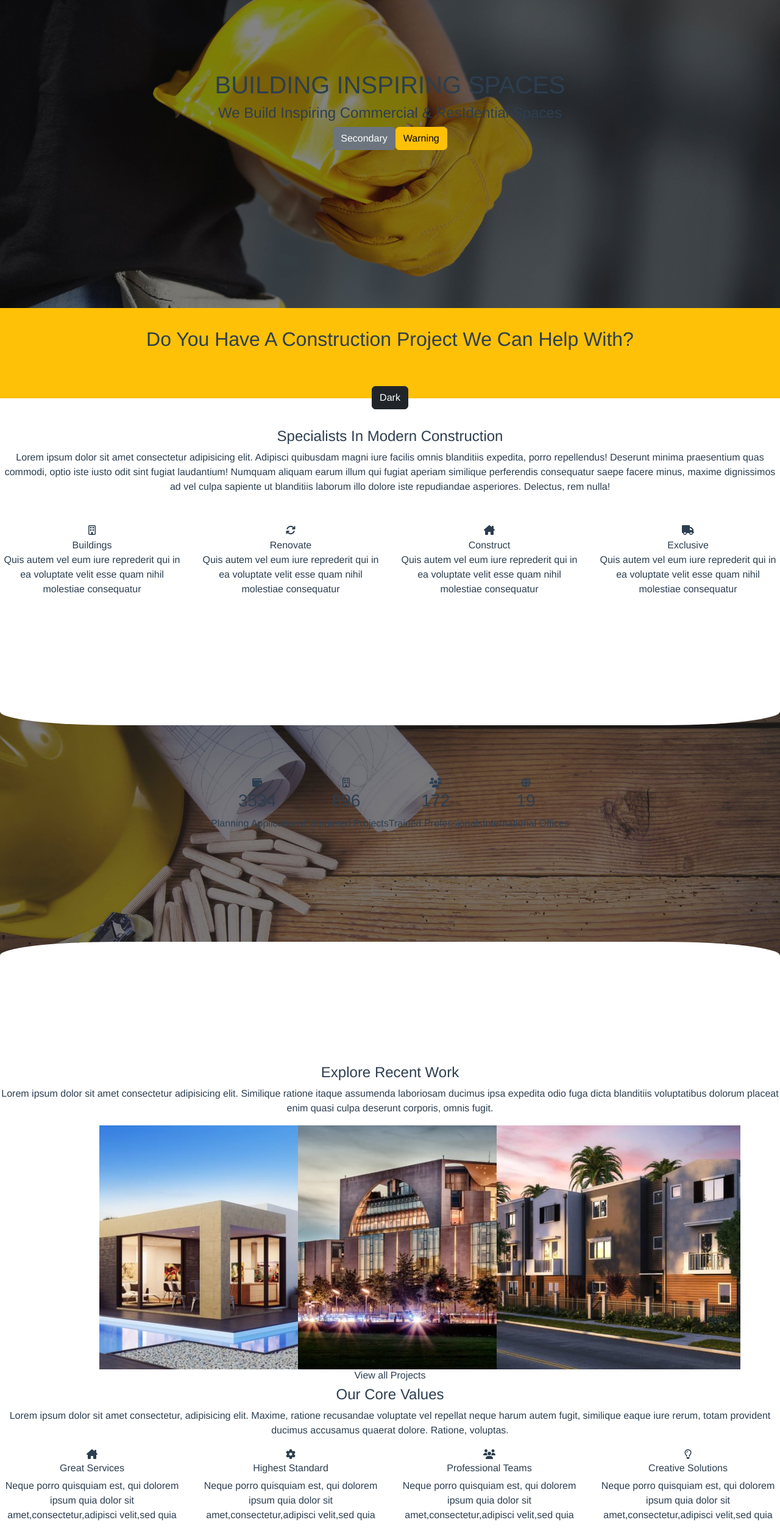
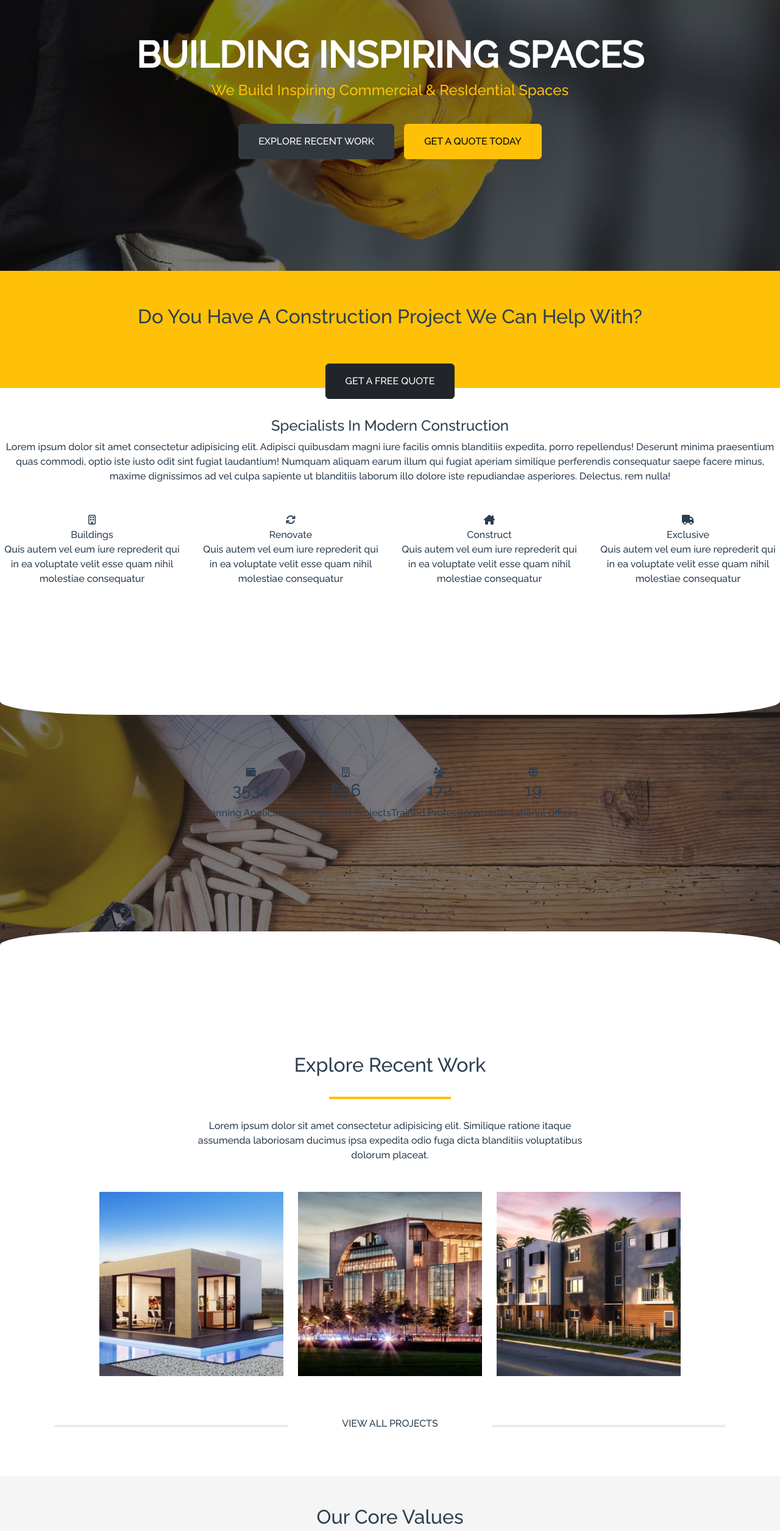
Before and after one commit to EnricoPiombini/proj-html-vuejs, a Vue app: page / in a window 1280 px wide. Shown: the part 234-2744 px from the top of the page at 61% size. Built offline with nearby package versions, Linux system fonts and the light colour scheme.

Commit message:
classi cambiate dinamicamente

```diff
--- a/src/App.vue
+++ b/src/App.vue
@@ -27,15 +27,16 @@ export default {
 </script>
 
 <style lang="scss">
-@import "assets/main.scss";
+@import "./assets/main.scss";
+
 
 
 #app {
-  font-family: Avenir, Helvetica, Arial, sans-serif;
+  font-family: 'Raleway', sans-serif;
   -webkit-font-smoothing: antialiased;
   -moz-osx-font-smoothing: grayscale;
   text-align: center;
   color: #2c3e50;
-  margin-top: 60px;
+
 }
 </style>
--- a/src/assets/main.scss
+++ b/src/assets/main.scss
@@ -1 +1,3 @@
+@import "../assets/variables.scss";
 @import "~@fortawesome/fontawesome-free/css/all.min.css";
+@import url('https://fonts.googleapis.com/css2?family=Raleway:wght@500&display=swap');
--- /dev/null
+++ b/src/assets/variables.scss
@@ -0,0 +1,5 @@
+$primary:  #ffc107;
+$btngray : #32383e;
+$silver :  #6c757d ;
+$lightgrey: #ced4da;
+$gray-200: #e9ecef
--- a/src/components/CoreValues.vue
+++ b/src/components/CoreValues.vue
@@ -1,69 +1,89 @@
 <template>
     <div>
-        <div class="text text-center">
-            <h4>
+        <div class="bg mt-5">
+            <div class="text text-center pt-5">
+                <h2>
                     Our Core Values
-            </h4>
+                </h2>
                 <div class="br"></div>
-            <p class="title-description">
-                Lorem ipsum dolor sit amet consectetur, adipisicing elit. Maxime, ratione recusandae voluptate vel
-                repellat neque harum autem fugit, similique eaque iure rerum, totam provident ducimus accusamus quaerat
-                dolore. Ratione, voluptas.
+                <p class="title-description m-auto w-50 mb-5">
+                    Lorem ipsum dolor sit amet consectetur adipisicing elit. Similique ratione itaque assumenda
+                    laboriosam
+                    ducimus ipsa expedita odio fuga dicta blanditiis voluptatibus dolorum placeat.
                 </p>
             </div>
             <div class="row">
-            <div class="col-3" v-for="value in valuesList" :key="value.icon">
+                <div class="col-3" v-for="(value, i) in valuesList" :key="i">
                     <div class="content">
-                    <i :class="value.icon"></i>
-                    <h6 class="sub-title"> {{value.subTitle}} </h6>
+                        <div :class="{
+                            'bg-red': value.id === 1,
+                            'bg-blue': value.id === 2,
+                            'bg-orange': value.id === 3,
+                            'bg-light-green': value.id === 4, }"
+                            id="bg-icon">
+
+                            <i id="value_color" :class="value.icon"></i>
+                        </div>
+
+                        <h6 class="sub-title"> {{ value.subTitle }} </h6>
                         <div class="div-line"></div>
-                    <p class="text"> {{value.text}} </p>
+                        <p class="text"> {{ value.text }} </p>
 
                     </div>
 
                 </div>
 
             </div>
-
-
-
         </div>
-
+    </div>
 </template>
 
 
 <script>
 
+"{'bg-red': value.id === 1}"
+
 export default {
     data() {
         return {
+
+
             valuesList: [
                 {
                     icon: "fa-solid fa-house-chimney",
+
                     subTitle: "Great Services",
-                    text: "Neque porro quisquiam est, qui dolorem ipsum quia dolor sit amet,consectetur,adipisci velit,sed quia"
+                    text: "Neque porro quisquiam est, qui dolorem ipsum quia dolor sit amet,consectetur,adipisci velit,sed quia",
+                    id: 1
+
 
                 },
 
                 {
-                    icon:"fa-solid fa-gear",
+                    icon: "fa-solid fa-gear",
                     subTitle: "Highest Standard",
-                    text: "Neque porro quisquiam est, qui dolorem ipsum quia dolor sit amet,consectetur,adipisci velit,sed quia"
+                    text: "Neque porro quisquiam est, qui dolorem ipsum quia dolor sit amet,consectetur,adipisci velit,sed quia",
+                    id: 2
+                },
+                {
+                    icon: "fa-solid fa-users",
+                    subTitle: "Professional Teams",
+                    text: "Neque porro quisquiam est, qui dolorem ipsum quia dolor sit amet,consectetur,adipisci velit,sed quia",
+                    id: 3
+                },
+                {
+                    icon: "fa-regular fa-lightbulb",
+                    subTitle: "Creative Solutions",
+                    text: "Neque porro quisquiam est, qui dolorem ipsum quia dolor sit amet,consectetur,adipisci velit,sed quia",
+                    id: 4
 
                 },
-                {
-                    icon:"fa-solid fa-users",
-                    subTitle: "Professional Teams",
-                    text: "Neque porro quisquiam est, qui dolorem ipsum quia dolor sit amet,consectetur,adipisci velit,sed quia"
+            ],
 
-                },
-                {
-                    icon:"fa-regular fa-lightbulb",
-                    subTitle: "Creative Solutions",
-                    text: "Neque porro quisquiam est, qui dolorem ipsum quia dolor sit amet,consectetur,adipisci velit,sed quia"
+            computed: {
 
-                },
-            ]
+
+            }
         }
     }
 }
@@ -73,4 +93,55 @@ export default {
 
 
 <style lang="scss" scoped>
+@import "../assets/variables.scss";
+
+.bg {
+    background-color: #F5F5F5
+}
+
+;
+
+.br {
+    border: 2px solid;
+    color: $primary;
+    margin: auto;
+    width: 200px;
+    margin-bottom: 2rem;
+    margin-top: 2rem;
+}
+
+.content {
+
+    #bg-icon {
+
+        box-sizing: content-box;
+        height: 120px;
+        width: 120px;
+        line-height: 120px;
+        border-radius: 50%;
+
+        font-size: 70px;
+        margin: auto;
+    }
+
+    i {
+        color: $gray-200
+    }
+}
+
+.bg-red {
+    background-color: #4EA4A5;
+}
+
+.bg-blue {
+    background-color: #4E6DA5;
+}
+
+.bg-orange {
+    background-color: #F6722A;
+}
+
+.bg-light-green {
+    background-color: #A7CF47;
+}
 </style>
--- a/src/components/RecentWork.vue
+++ b/src/components/RecentWork.vue
@@ -1,27 +1,32 @@
 <template>
     <div>
         <div class="text text-center">
-            <h4>Explore Recent Work</h4>
+            <h2>Explore Recent Work</h2>
             <div class="br"></div>
-            <p class="work-description">
+            <p class="work-description m-auto w-50 mb-5">
                 Lorem ipsum dolor sit amet consectetur adipisicing elit. Similique ratione itaque assumenda laboriosam
-                ducimus ipsa expedita odio fuga dicta blanditiis voluptatibus dolorum placeat enim quasi culpa deserunt
-                corporis, omnis fugit.
+                ducimus ipsa expedita odio fuga dicta blanditiis voluptatibus dolorum placeat.
+
 
             </p>
         </div>
-        <div class="row row-cols-4 justify-content-center">
-            <div class="col" v-for="project in projectsList" :key="project.img">
+        <div class="row justify-content-center">
+            <div class="col-3" v-for="project in projectsList" :key="project.img">
                 <div class="content">
-                    <img :src="project.img" alt="">
+                    <img :src="project.img" alt="" class="w-100">
                 </div>
 
             </div>
         </div>
 
-<div class="banner-projects">
-    <h6>View all Projects</h6>
-</div>
+        <div class="banner-projects d-flex align-items-center mt-5">
+            <div class="br br-transparent"></div>
+            <div><h6 class="text-uppercase">View all Projects</h6> </div>
+            <div class="br br-transparent"></div>
+
+
+
+        </div>
 
     </div>
 
@@ -36,12 +41,12 @@ export default {
                 {
                     img: "img/project1-featured-294276386-400x400.jpg"
                 },
-                 {
+                {
                     img: "img/project2-featured-15013609-400x400.jpg"
                 },
-                 {
-                     img: "img/project3-featured-189023420-400x400.jpg"
-                 }
+                {
+                    img: "img/project3-featured-189023420-400x400.jpg"
+                }
 
             ]
         }
@@ -55,4 +60,18 @@ export default {
 
 
 <style lang="scss" scoped>
+@import "../assets/variables.scss";
+.br {
+    border: 2px solid;
+    color: $primary;
+    margin: auto;
+    width: 200px;
+    margin-bottom: 2rem;
+    margin-top: 2rem;
+}
+
+.br-transparent{
+    color:$gray-200;
+    flex-basis: 30%;
+}
 </style>
--- a/src/components/TheJumbo.vue
+++ b/src/components/TheJumbo.vue
@@ -2,19 +2,19 @@
     <div>
         <div class="jumbo-tron">
             <div class="jumbo-text text-center">
-                <h1>
+                <h1 class="fw-800">
                     BUILDING INSPIRING SPACES
                 </h1>
-                <h4>
+                <h4 class="text-warning pb-4">
                     We Build Inspiring Commercial & ResIdential Spaces
                 </h4>
                 <div class="buttons d-flex justify-content-center g-4">
                     <div class="button">
-                        <button type="button" class="btn btn-secondary">Secondary</button>
+                        <button type="button" class="my-btn btn-darker btn m-2 text-white">EXPLORE RECENT WORK</button>
                     </div>
 
                     <div class="button">
-                        <button type="button" class="btn btn-warning">Warning</button>
+                        <button type="button" class="my-btn btn btn-warning m-2 ">GET A QUOTE TODAY</button>
                     </div>
                 </div>
             </div>
@@ -22,11 +22,11 @@
         </div>
         <div class="banner-yellow bg-warning">
             <div class="banner-text text-center">
-                <h2>
+                <h2 class="pt-4">
                     Do You Have A Construction Project We Can Help With?
                 </h2>
                 <div class="button-offset">
-                    <button type="button" class="btn btn-dark">Dark</button>
+                    <button type="button" class="my-btn btn btn-dark">GET A FREE QUOTE</button>
 
                 </div>
 
@@ -49,6 +49,8 @@ export default {
 
 
 <style lang="scss" scoped>
+@import "../assets/variables.scss";
+
 .jumbo-tron {
     background-image: url("/public/img/home-slider-62528242.jpg");
     min-height: 550px;
@@ -58,10 +60,26 @@ export default {
     .jumbo-text {
         padding-top: 10rem;
     }
+
+    h1 {
+        font-weight: 900;
+        color: white;
+        font-size: 60px;
+    }
+
+    .button {}
+
+    .btn-darker {
+        background-color: $btngray;
+    }
+}
+
+.my-btn {
+    padding: 1rem 2rem;
 }
 
 .banner-text {
-padding: 2rem;
+    padding: 2rem;
 
     .button-offset {
         position: relative;
```
Lines whose indentation alone changed are shown as unchanged.
